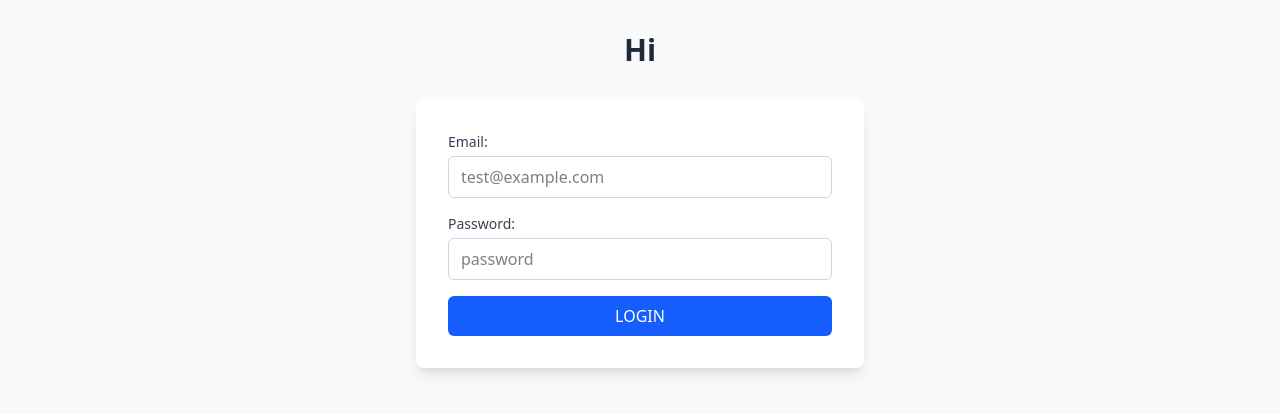
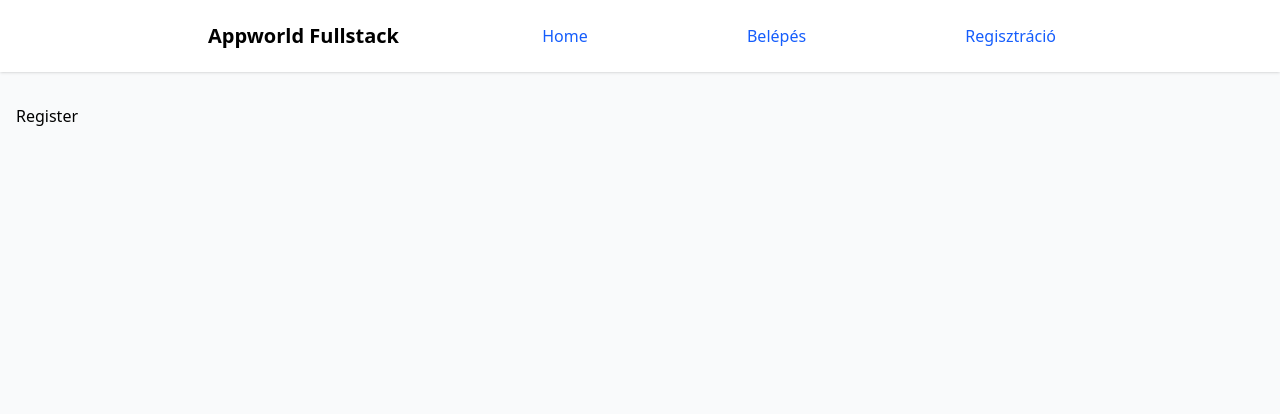
Before and after one commit to TamasDudas/appworld-fullstack, a React (Vite) app in the folder react/: page /register in a window 1280 px wide. Shown: the top 414 px of the page. Built offline with nearby package versions, Linux system fonts and the light colour scheme; no server answers.

Commit message:
Add routing and layout components; implement authentication flow with ProtectedRoute

```diff
--- /dev/null
+++ b/react/Route.jsx
@@ -0,0 +1,41 @@
+import React from "react";
+import { createBrowserRouter } from "react-router-dom";
+import MainLayouts from "./src/layouts/MainLayouts";
+import Home from "./src/pages/public/Home";
+import Login from "./src/pages/public/Login";
+import Register from "./src/pages/public/Register";
+import ProtectedRoute from "./src/components/ProtectedRoute";
+import CreateProduct from "./src/pages/private/CreateProduct";
+
+const router = createBrowserRouter([
+  {
+    path: "/",
+    element: <MainLayouts />,
+    children: [
+      {
+        index: true,
+        element: <Home />,
+      },
+
+      // Nincs bejelentkezve a felhasználó
+      {
+        path: "/login",
+        element: <Login />,
+      },
+      {
+        path: "/register",
+        element: <Register />,
+      },
+      //Csak bejelentkezett user
+      {
+        path: "/create-product",
+        element: (
+          <ProtectedRoute>
+            <CreateProduct />
+          </ProtectedRoute>
+        ),
+      },
+    ],
+  },
+]);
+export default router;
--- a/react/src/App.jsx
+++ b/react/src/App.jsx
@@ -1,24 +1,12 @@
-import Form from "./components/Form";
+import { RouterProvider } from "react-router-dom";
 import { AuthProvider } from "./context/AuthContext";
+import router from "../Route.jsx";
 
 function App() {
   return (
     <div className="min-h-screen bg-gray-50">
       <AuthProvider>
-        <div className="container mx-auto px-4 py-8">
-          <h1 className="text-3xl font-bold text-center mb-8 text-gray-800">
-            Hi
-          </h1>
-
-          {/* Form középen */}
-          <div className="flex justify-center">
-            <div className="w-full max-w-md bg-white p-8 rounded-lg shadow-lg">
-              <Form isLogin={true} />
-            </div>
-          </div>
-
-          {/* Itt jöhetnek majd más komponensek */}
-        </div>
+        <RouterProvider router={router} />
       </AuthProvider>
     </div>
   );
--- a/react/src/components/navigation/PrivateNavbar.jsx
+++ b/react/src/components/navigation/PrivateNavbar.jsx
@@ -1,9 +1,10 @@
 import React from "react";
-import { useAuth } from "../context/AuthContext";
+
 import { Link } from "react-router-dom";
+import { useAuth } from "../../context/AuthContext";
 
 export default function PrivateNavbar() {
-  const { user, logout } = useAuth();
+  const { user, logout } = useAuth;
 
   const handleLogout = () => {
     logout();
@@ -19,10 +20,10 @@ export default function PrivateNavbar() {
       {/* Nav links */}
       <div className="flex items-center space-x-4">
         <Link
-          to="/"
+          to="/create-product"
           className="px-4 py-2 text-blue-600 hover:bg-blue-50 rounded-md"
         >
-          Home
+          Termék létrehozása
         </Link>
       </div>
 
--- a/react/src/components/navigation/PublicNavbar.jsx
+++ b/react/src/components/navigation/PublicNavbar.jsx
@@ -20,7 +20,7 @@ export default function PublicNavbar() {
       </div>
       <div className="flex items-center space-x-4">
         <Link
-          to="/"
+          to="/login"
           className="px-4 py-2 text-blue-600 hover:bg-blue-50 rounded-md"
         >
           Belépés
@@ -28,7 +28,7 @@ export default function PublicNavbar() {
       </div>
       <div className="flex items-center space-x-4">
         <Link
-          to="/"
+          to="/register"
           className="px-4 py-2 text-blue-600 hover:bg-blue-50 rounded-md"
         >
           Regisztráció
--- /dev/null
+++ b/react/src/layouts/MainLayouts.jsx
@@ -0,0 +1,27 @@
+import { useAuth } from "../context/AuthContext";
+import PrivateNavbar from "../components/navigation/PrivateNavbar";
+import PublicNavbar from "../components/navigation/PublicNavbar";
+import { Outlet } from "react-router-dom";
+
+export default function MainLayouts() {
+  const { isAuthenticated, loading } = useAuth;
+
+  if (loading) {
+    return (
+      <div className="flex items-center justify-center min-h-screen bg-gray-500">
+        <div className="text-lg">Betöltés....</div>
+      </div>
+    );
+  }
+
+  return (
+    <div className="min-h-screen bg-gray-50">
+      <header className="bg-white shadow-sm">
+        {isAuthenticated ? <PrivateNavbar /> : <PublicNavbar />}
+      </header>
+      <main className="container mx-auto px-4 py-8">
+        <Outlet />
+      </main>
+    </div>
+  );
+}
--- /dev/null
+++ b/react/src/pages/private/CreateProduct.jsx
@@ -0,0 +1,5 @@
+import React from "react";
+
+export default function CreateProduct() {
+  return <div>CreateProduct</div>;
+}
--- /dev/null
+++ b/react/src/pages/public/Home.jsx
@@ -0,0 +1,5 @@
+import React from "react";
+
+export default function Home() {
+  return <div>Home</div>;
+}
--- /dev/null
+++ b/react/src/pages/public/Login.jsx
@@ -0,0 +1,5 @@
+import React from "react";
+
+export default function Login() {
+  return <div>Login</div>;
+}
--- /dev/null
+++ b/react/src/pages/public/Register.jsx
@@ -0,0 +1,5 @@
+import React from "react";
+
+export default function Register() {
+  return <div>Register</div>;
+}
```
